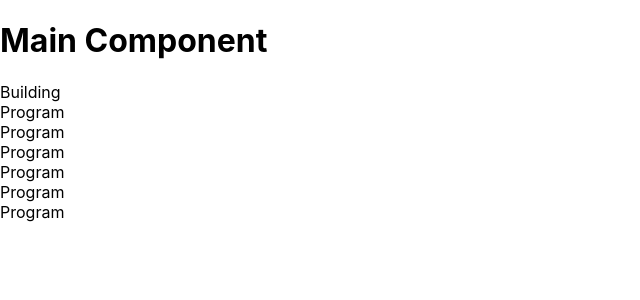
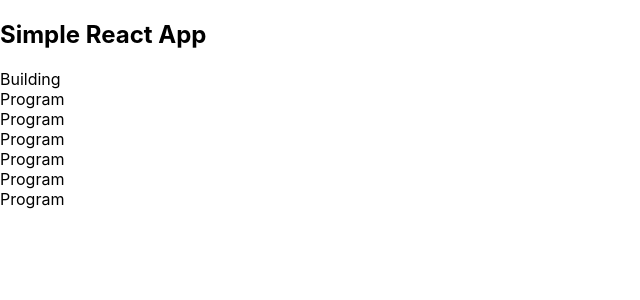
Before and after one commit to michalzagrodzki/Simple-React-App, a React (Create React App) app: page / in a window 1280 px wide. Shown: the top 300 px of the page, without its empty margins (0-640 px from the left). Built offline with nearby package versions, Linux system fonts and the light colour scheme.

Commit message:
Add first section to Main component

```diff
--- a/src/components/Main.js
+++ b/src/components/Main.js
@@ -134,10 +134,14 @@ class Main extends React.Component {
   }
 
   render() {
-    const { products } = this.state;
+    const { title, products } = this.state;
     return (
 	    <div className="Main">
-	      <h1>Main Component</h1>
+        <section>
+          <div className="head-section">
+            <h1>{ title }</h1>
+          </div>
+        </section>
         { products.map(product =>
           <div key={product.id}>{product.name}</div>)
         }
```
